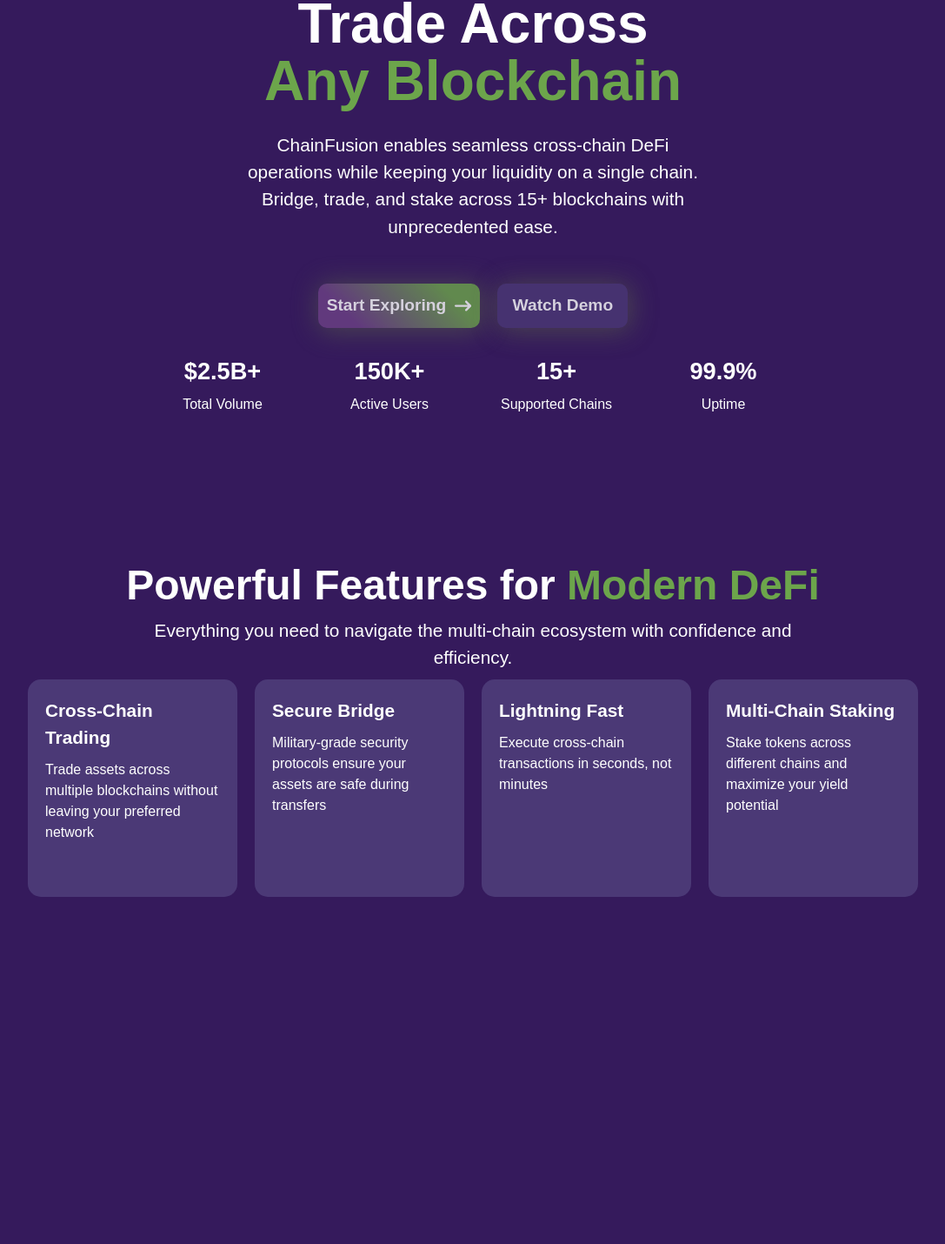
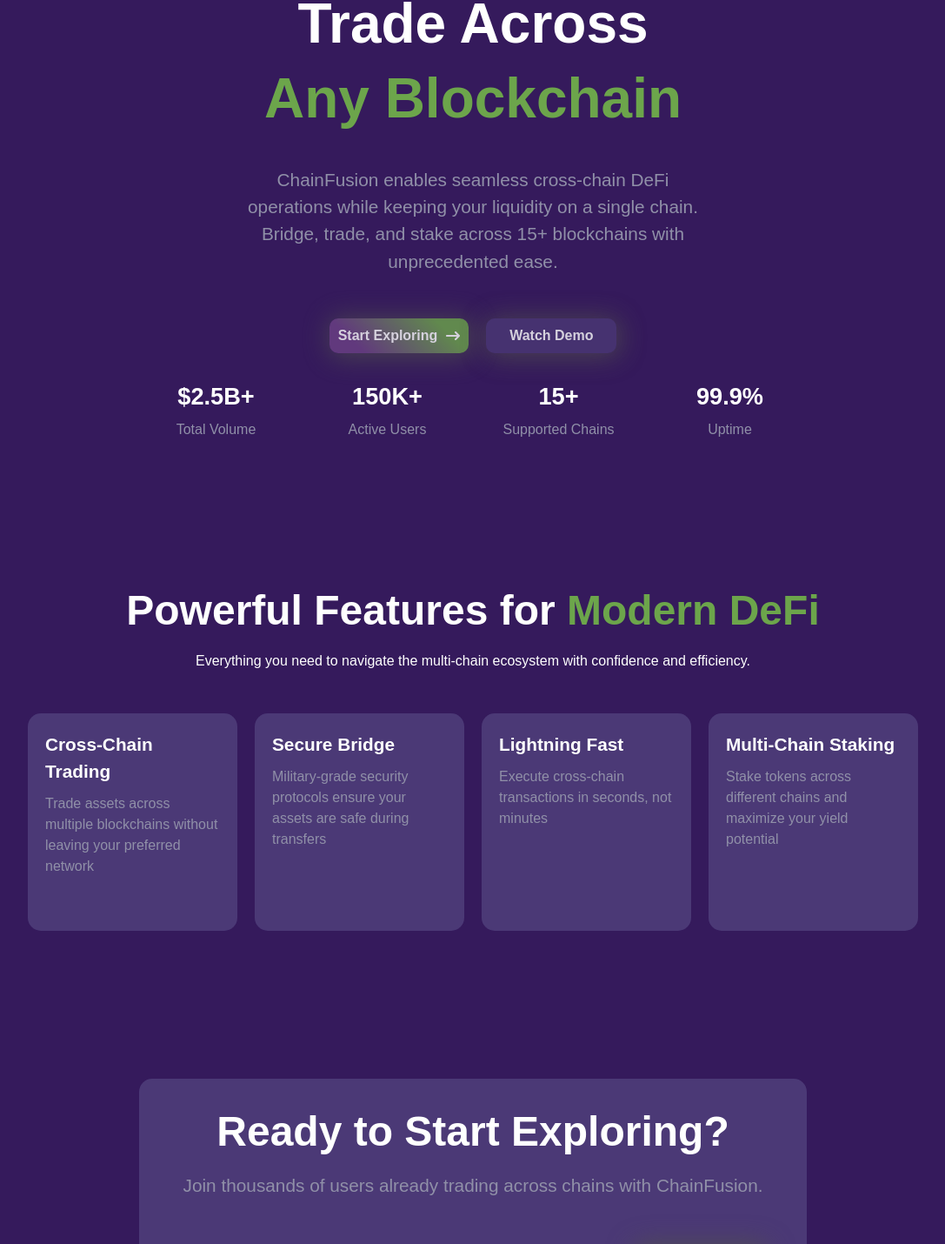
Before and after one commit to raazymuhd1/ChainFusion, a Next.js app: page / in a window 1280 px wide. Shown: the part 319-1749 px from the top of the page at 87% size, without its empty margins (96-1183 px from the left). Before the commit the page ends 1350 px from the top, so only its background shows below. Built offline with nearby package versions, Linux system fonts and the light colour scheme.

Commit message:
completed footer

```diff
--- a/src/app/layout.tsx
+++ b/src/app/layout.tsx
@@ -31,7 +31,7 @@
       <body
         className={`${geistSans.variable} ${geistMono.variable} antialiased`}
       >
-        <Header />
+        {/* <Header /> */}
         {children}
       </body>
     </html>
--- a/src/app/page.tsx
+++ b/src/app/page.tsx
@@ -1,12 +1,15 @@
 import React from 'react'
-import { Hero, Counters, FeaturesInfo } from "@/components"
+import { Header, Hero, Counters, FeaturesInfo, Banner, Footer } from "@/components"
 
 const Homepage = () => {
   return (
     <main>
+       <Header />
        <Hero />
        <Counters />
        <FeaturesInfo />
+       <Banner />
+       <Footer />
     </main>
   )
 }
--- a/src/components/banner/Banner.tsx
+++ b/src/components/banner/Banner.tsx
@@ -1,8 +1,21 @@
 import React from 'react'
+import { CustomButton } from "@/components"
 
 const Banner = () => {
   return (
-    <div>Banner</div>
+    <section className='xl:w-[60%] w-[90%] mx-auto grid grid-rows-[repeat(2,minmax(0,1fr))] gap-[10px] min-h-[300px] glass_bg p-[20px] rounded-[15px] mt-[170px] items-center '>
+        <div className='w-full flex items-center flex-col gap-[10px]'>
+            <h2 className='font-bold text-[clamp(1.5em,3em,3em)]'> Ready to Start Exploring? </h2>
+            <p className='text-[clamp(1em,1.3em,1.5em)] text-[#9090a8]'> Join thousands of users already trading across chains with ChainFusion. </p>
+        </div>
+        <aside className='md:w-[70%] w-full h-[50px] mx-auto md:grid md:grid-cols-[repeat(3,minmax(200px,1fr))] flex flex-col items-center gap-[20px]'>
+            <input
+                type="text"
+                placeholder='Enter your email'
+                className='py-[8px] min-h-[50px] w-full col-[1_/_span_2] bg-[#351a5c] px-[10px] rounded-[15px]' />
+            <CustomButton styles='bg_gradients w-[30%] whitespace-nowrap h-[50px]' title="Get Early Access" />
+        </aside>
+    </section>
   )
 }
 
--- a/src/components/buttons/CustomButton.tsx
+++ b/src/components/buttons/CustomButton.tsx
@@ -9,7 +9,7 @@
 
 const CustomButton = ({styles, title, Icon}: IProps) => {
   return (
-    <button className={`${styles} flex items-center justify-center gap-[10px] py-[calc(1em-8px)] px-[10px] min-w-[150px] font-semibold text-[clamp(1em,1.2em,1.6em)] rounded-[10px] shadows cursor-pointer`}>
+    <button className={`${styles} flex items-center justify-center gap-[10px] py-[calc(1em-8px)] px-[10px] md:min-w-[150px] w-[fit-content] font-semibold text-[clamp(1em,1.2vw,1.6em)] rounded-[10px] shadows whitespace-nowrap cursor-pointer`}>
         { title }
         { Icon && <Icon className='' /> }
     </button>
--- a/src/components/counters/Counters.tsx
+++ b/src/components/counters/Counters.tsx
@@ -3,13 +3,13 @@
 
 const Counters = () => {
   return (
-    <section className={`grid mt-[30px] grid-cols-[repeat(auto-fit,minmax(100px,1fr))] w-[60%] justify-items-center mx-auto`}>
+    <section className={`grid mt-[30px] grid-cols-[repeat(auto-fit,minmax(100px,1fr))] w-[60%] justify-items-center mx-auto gap-[20px]`}>
         { countersData.map((count, idx) => (
             <aside
                 key={idx}
                 className='flex flex-col items-center gap-[5px] cursor-pointer hover:scale-[1.1] transition-[scale_500ms] '>
                <h2 className='font-bold text-[clamp(1.3em,1.7em,2em)] '> { count.value } </h2>
-               <h4> { count.title } </h4>
+               <h4 className='text-[#9090a8]'> { count.title } </h4>
             </aside>
         )) }
     </section>
--- a/src/components/features-info/Card.tsx
+++ b/src/components/features-info/Card.tsx
@@ -12,7 +12,7 @@
 
        <div className='flex flex-col gap-[10px]'>
           <h3 className='font-semibold text-[clamp(1em,1.3em,1.5em)] '> { title } </h3>
-          <p className='text-[clamp(.8em,1em,1.2em)]'> {desc} </p>
+          <p className='text-[clamp(.8em,1em,1.2em)] text-[#9090a8] '> {desc} </p>
        </div>
     </div>
   )
--- a/src/components/features-info/FeaturesInfo.tsx
+++ b/src/components/features-info/FeaturesInfo.tsx
@@ -5,10 +5,10 @@
 const FeaturesInfo = () => {
   return (
     <section className='w-[80%] mx-auto mt-[160px]'>
-        <div className='w-full justify-items-center grid grid-rows-[repeat(2,minmax(0,1fr))]'>
-            <h2 className='font-bold text-[clamp(2em,3em,3em)]'> Powerful Features for
+        <div className='w-full justify-items-center grid grid-rows-[repeat(2,minmax(0,1fr))] gap-[10px]'>
+            <h2 className='font-bold text-[clamp(2em,4vw,3em)] text-center'> Powerful Features for
                 <span className='text-[#6ca54b] font-extrabold'> Modern DeFi </span> </h2>
-            <p className='text-[clamp(1em,1.3em,1.5em)] w-[80%] text-center'> Everything you need to navigate the multi-chain ecosystem with confidence and efficiency. </p>
+            <p className='text-[clamp(1em,1vw,1.5em)] md:w-[80%] w-full text-center'> Everything you need to navigate the multi-chain ecosystem with confidence and efficiency. </p>
         </div>
 
         <div className='grid grid-cols-[repeat(auto-fit,minmax(200px,1fr))] gap-[20px]'>
--- a/src/components/header/Nav.tsx
+++ b/src/components/header/Nav.tsx
@@ -3,10 +3,10 @@
 
 const Nav = () => {
   return (
-    <nav className='h-full w-[80%] mx-auto flex justify-between items-center'>
+    <nav className='h-full md:w-[80%] w-[90%] mx-auto flex justify-between items-center'>
         {/* title * logo */}
         {/* logo */}
-        <h2 className="font-extrabold  text-[clamp(1.2em,2em,2em)]"> ChainFusion  </h2>
+        <h2 className="font-extrabold  text-[clamp(1.2em,6vw,2em)]"> ChainFusion  </h2>
 
         <CustomButton styles={`bg_gradients hover:translate-y-[-10px] transition-[transform,500ms]`} title='Launch App' />
     </nav>
--- a/src/components/hero/Hero.tsx
+++ b/src/components/hero/Hero.tsx
@@ -7,20 +7,20 @@
   return (
     <section className={`min-h-[500px] mt-[90px]  flex flex-col gap-[50px]`}>
 
-        <div className={`w-[20%] mx-auto flex items-center justify-center gap-[5px] rounded-[15px] glass_bg p-[5px]`}>
+        <div className={`md:w-[20%] w-[80%] mx-auto flex items-center justify-center gap-[5px] rounded-[15px] glass_bg p-[5px]`}>
             {/* star */}
             <FaRegStar />
-            <h4 className=''> The Future of Cross-Chain DeFi </h4>
+            <h4 className='text-[#9090a8]'> The Future of Cross-Chain DeFi </h4>
         </div>
 
-        <div className={`w-[60%] mx-auto grid grid-cols-1 justify-items-center gap-[10px]`}>
-            <h2 className='text-[clamp(1.5em,4em,4em)] font-extrabold'> Trade Across </h2>
-            <h2 className='text-[clamp(1.5em,4em,4em)] text-[#6ca54b] mt-[-40px] font-extrabold'> Any Blockchain </h2>
-            <p className='text-center wrap-anywhere w-[70%] text-[clamp(1em,1.3em,1.5em)]'> ChainFusion enables seamless cross-chain DeFi operations while keeping your liquidity on a single chain. Bridge, trade, and stake across 15+ blockchains with unprecedented ease. </p>
+        <div className={`md:w-[60%] w-[90%] mx-auto grid grid-cols-1 justify-items-center gap-[30px]`}>
+            <h2 className='text-[clamp(1em,10vw,4em)] font-extrabold'> Trade Across </h2>
+            <h2 className='text-[clamp(1.5em,10vw,4em)] text-[#6ca54b] mt-[-40px] font-extrabold'> Any Blockchain </h2>
+            <p className='text-center wrap-anywhere md:w-[70%] w-full text-[clamp(1em,1.3em,1.5em)] text-[#9090a8] '> ChainFusion enables seamless cross-chain DeFi operations while keeping your liquidity on a single chain. Bridge, trade, and stake across 15+ blockchains with unprecedented ease. </p>
         </div>
 
         {/* buttons */}
-        <div className='flex items-center gap-[20px] w-[30%] mx-auto justify-center '>
+        <div className='flex items-center gap-[20px] md:w-[30%] w-[90%] mx-auto justify-center '>
             <CustomButton styles='bg_gradients opacity-[.8] hover:opacity-[1] transition-[opacity_1s] ' title="Start Exploring" Icon={FaArrowRightLong} />
             <CustomButton styles='glass_bg opacity-[.8] hover:opacity-[1] transition-[opacity_1s]' title="Watch Demo" />
         </div>
--- a/src/components/index.ts
+++ b/src/components/index.ts
@@ -4,3 +4,5 @@
 export { default as CustomButton } from "./buttons/CustomButton"
 export { default as Counters } from "./counters/Counters"
 export { default as FeaturesInfo } from "./features-info/FeaturesInfo"
+export { default as Banner } from "./banner/Banner"
+export { default as Footer } from "./footer/Footer"
```
